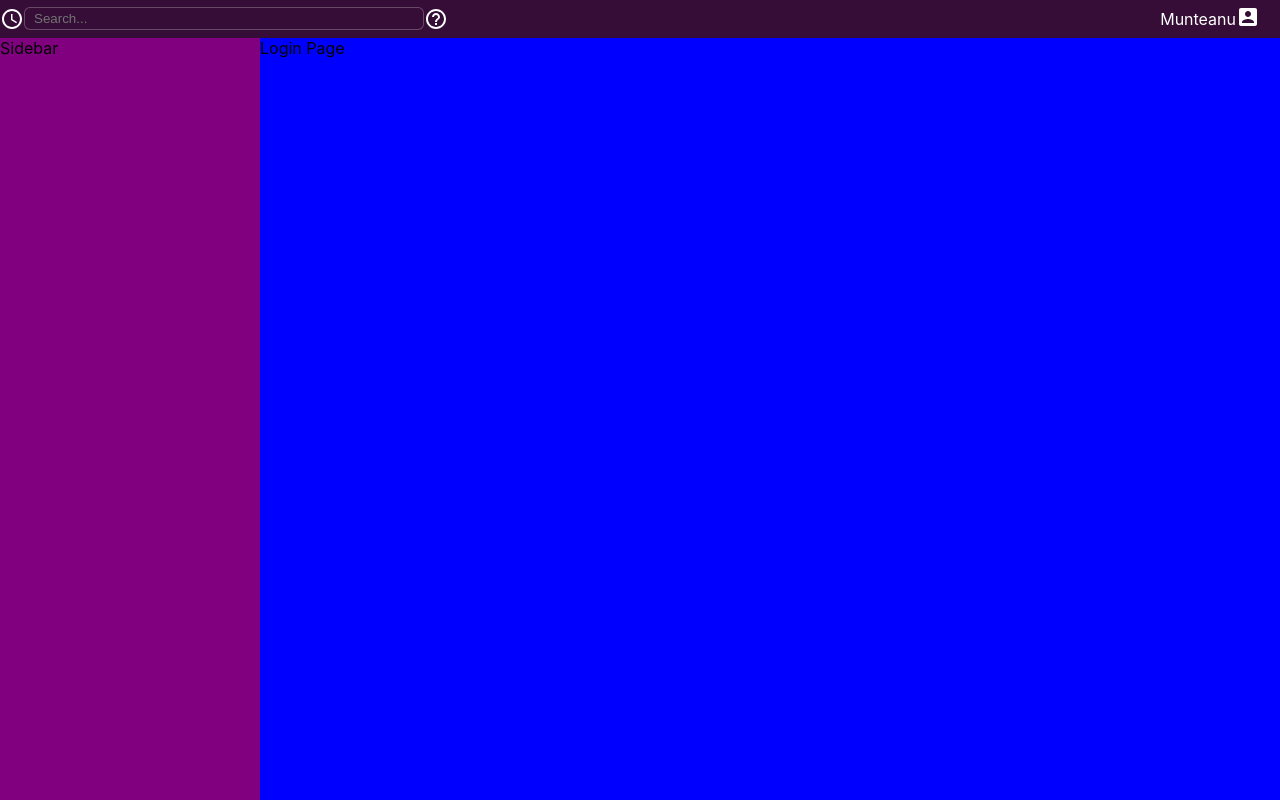
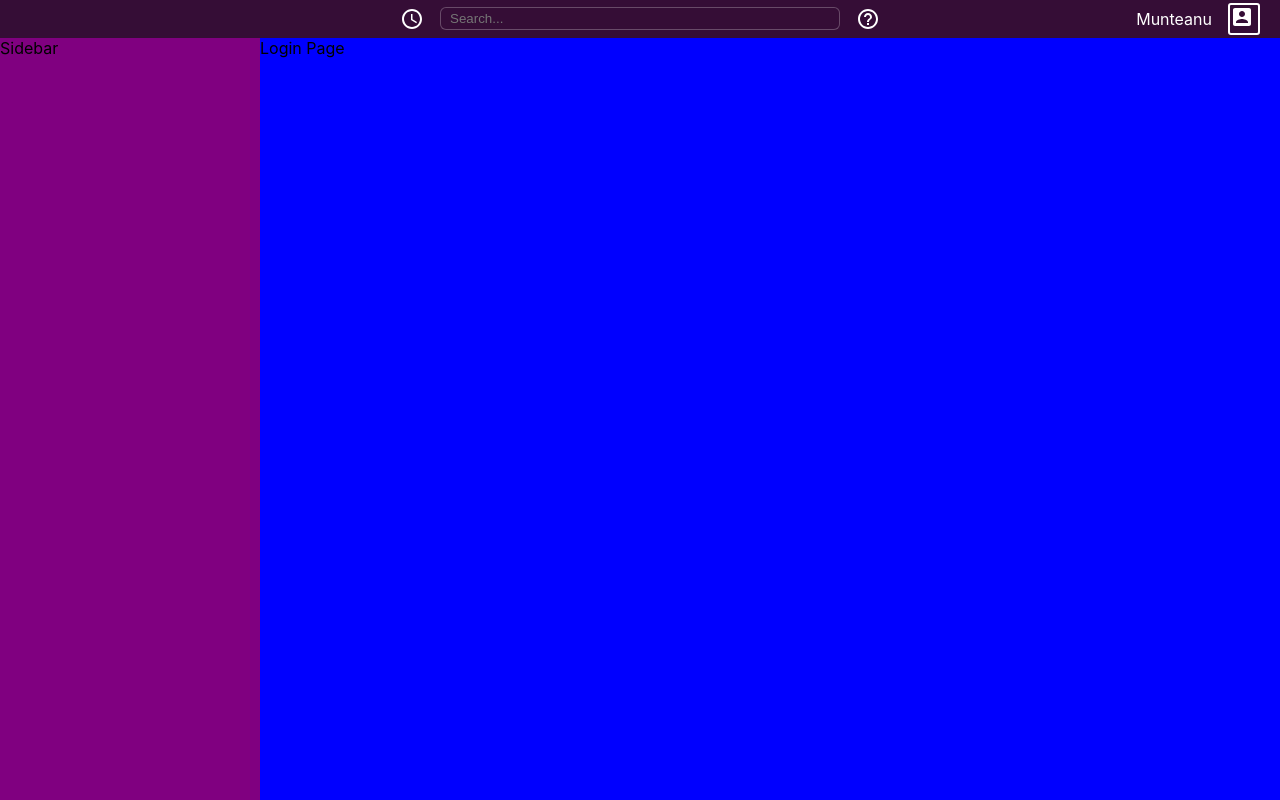
Before and after one commit to Ekho26/Slack_Clone, a React (Create React App) app: page / in a window 1280 px wide. Built offline with nearby package versions, Linux system fonts and the light colour scheme.

Commit message:
Header Done

```diff
--- a/src/components/Header.js
+++ b/src/components/Header.js
@@ -37,15 +37,18 @@
  color: white;
  display: flex;
  align-items: center;
- justify-content: space-between;
+ justify-content: center;
+ position: relative;
 `
 
 const Main = styled.div`
   display: flex;
+  margin: 0 16px;
 `
 
 const SearchContainer = styled.div`
     min-width: 400px;
+    margin: 0 16px;
 `
 
 const Search = styled.div`
@@ -71,12 +74,22 @@
   display: flex;
   align-items: center;
   padding: 0 20px 0 0;
+  position: absolute;
+  right: 0;
 `
 
 const Name = styled.div`
-
+    padding: 0 16px 0 0;
 `
 
 const UserImage = styled.div`
+    width: 28px;
+    height: 28px;
+    border: 2px solid white;
+    border-radius: 3px;
 
+    /* img {
+        width: 28px;
+        height: 100%;
+    } */
 `
```
